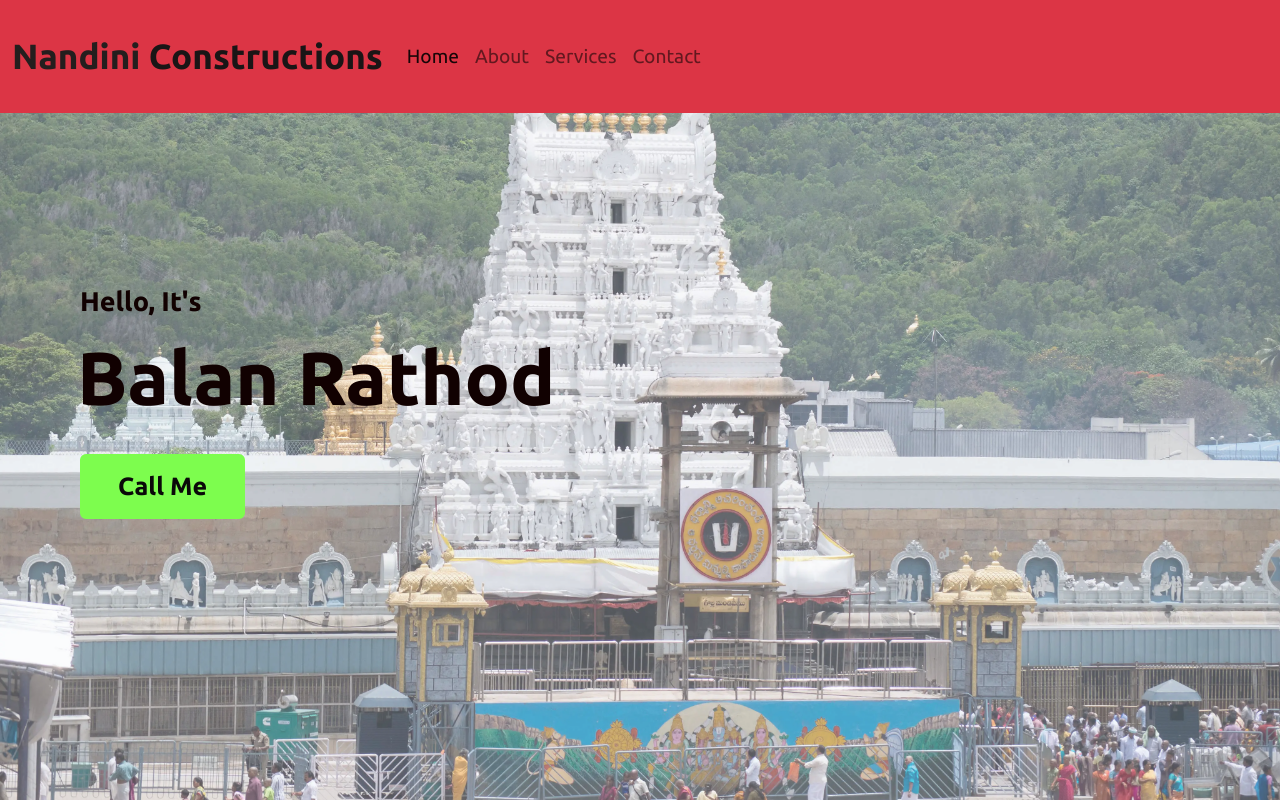
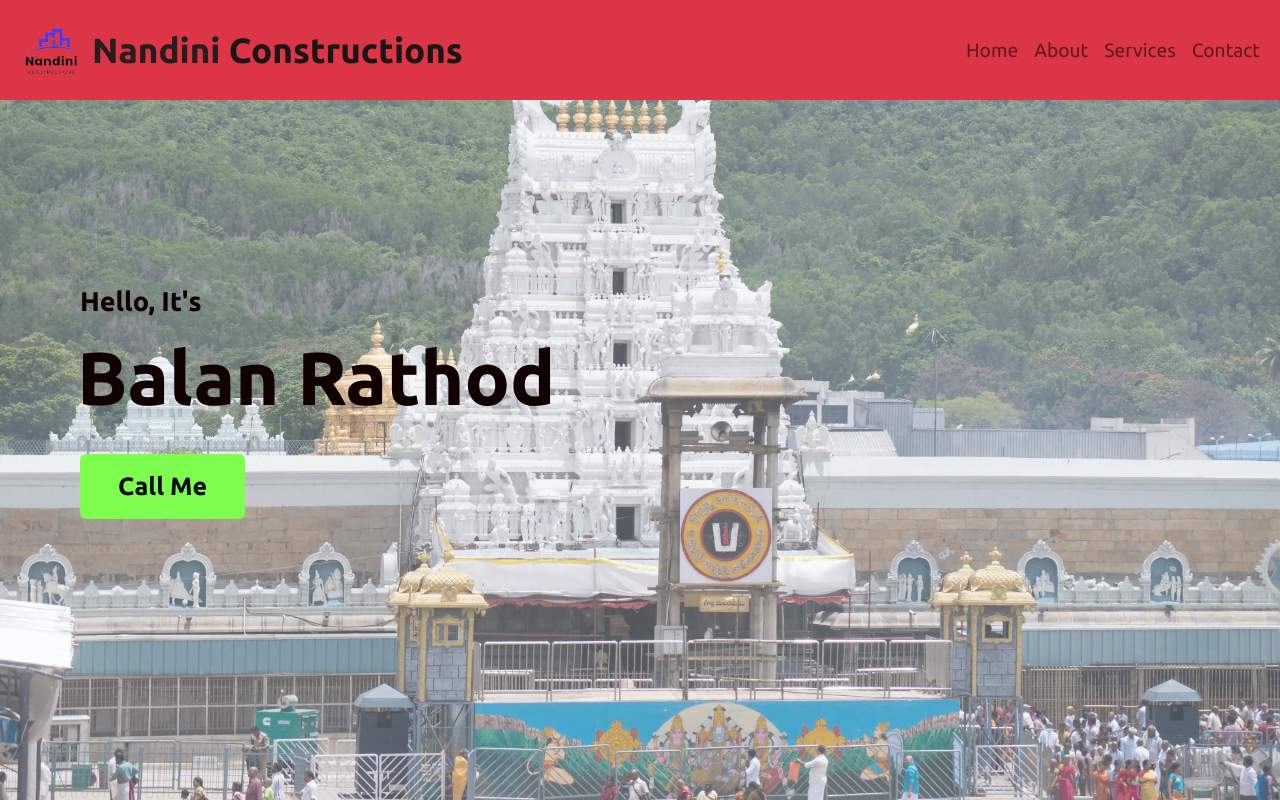
Before and after one commit to VAJRESH/construction_landing_page, a website: page index.html in a window 1280 px wide. Both pictures are taken after a click on the link "Home". Shown: the top 800 px of the page. Drawn offline with nearby package versions, Linux system fonts and the light colour scheme.

Commit message:
Feat: Add logo and issue fix
Made nav link render on left side
Added logo and favicon
Added event listner for closing the collapsible menu after click
fixed the service psedo class

```diff
--- a/css/style.css
+++ b/css/style.css
@@ -53,6 +53,7 @@
 }
 html {
   scroll-behavior: smooth;
+  cursor: default;
 }
 
 /* custom scroll bar */
@@ -126,7 +127,7 @@ section .title::after {
   transform: translateX(-50%);
 }
 
-@media screen and (max-width: 380px) {
+@media screen and (max-width: 450px) {
   section .title::after {
     width: 200px;
   }
@@ -137,7 +138,7 @@ section .title::after {
   position: fixed;
   width: 100%;
   z-index: 999;
-  padding: 30px 0;
+  padding: 10px 0;
   font-family: "Ubuntu", sans-serif;
   transition: all 0.3s ease;
 }
@@ -146,7 +147,7 @@ section .title::after {
   font-size: 1.2rem;
 }
 .navbar.sticky {
-  padding: 15px 0;
+  padding: 0px;
   background: crimson;
 }
 .navbar .max-width {
@@ -154,7 +155,25 @@ section .title::after {
   align-items: center;
   justify-content: space-between;
 }
+
+.brand-logo {
+  height: 70px;
+  width: 70px;
+  margin: auto 5px;
+}
+.brand-name {
+  display: none;
+}
+
 @media screen and (min-width: 600px) {
+  .brand-name {
+    display: inline-block;
+  }
+  .nav-link-container {
+    display: flex;
+    justify-content: end;
+    width: 100%;
+  }
   .navbar.sticky a {
     color: #fff;
   }
@@ -502,9 +521,13 @@ main {
   flex-wrap: wrap;
   justify-content: center;
   gap: 20px;
+  max-width: 700px;
 }
 .customer-carousel > div {
   min-width: 120px;
+}
+.customer-carousel p {
+  color: #111;
 }
 .customer-card {
   display: flex;
--- a/index.html
+++ b/index.html
@@ -17,6 +17,9 @@
     <meta name="author" content="Balan Rathod" />
 
     <title>Construction</title>
+
+    <!-- favicon -->
+    <link rel="shortcut icon" href="./images/favicon.png" type="image/x-icon" />
 
     <!-- google fonts -->
     <link rel="preconnect" href="https://fonts.gstatic.com" crossorigin />
@@ -74,8 +77,9 @@
     <nav class="navbar navbar-expand-lg navbar-light bg-danger">
       <div class="container-fluid">
         <span class="logo">
-          <a class="navbar-brand" href="#">
-            Nandini <span>Constructions</span>
+          <a class="navbar-brand d-flex align-items-center" href="#">
+            <img class="brand-logo" src="./images/logo.png" alt="Nandini" />
+            <div class="brand-name">Nandini <span>Constructions</span></div>
           </a>
         </span>
         <button
@@ -90,14 +94,15 @@
           <span class="navbar-toggler-icon"></span>
         </button>
         <div class="collapse navbar-collapse" id="navbarSupportedContent">
+          <div class="nav-link-container">
             <ul class="navbar-nav mb-2 mb-lg-0">
               <li class="nav-item">
-              <a class="nav-link active" aria-current="page" href="#home">
-                Home
-              </a>
+                <a class="nav-link" aria-current="page" href="#home"> Home </a>
               </li>
               <li class="nav-item">
-              <a class="nav-link" aria-current="page" href="#about">About</a>
+                <a class="nav-link" aria-current="page" href="#about">
+                  About
+                </a>
               </li>
               <li class="nav-item">
                 <a class="nav-link" aria-current="page" href="#services">
@@ -110,6 +115,7 @@
                 </a>
               </li>
             </ul>
+          </div>
         </div>
       </div>
     </nav>
@@ -151,7 +157,7 @@
     <!-- services -->
     <section class="services" id="services">
       <div class="max-width">
-        <h2 class="title">services</h2>
+        <h2 class="title">Services</h2>
         <h3 class="text-center">
           All Services related to Flooring are provided by Us.
         </h3>
@@ -230,7 +236,7 @@
       </div>
     </section>
 
-    <!-- reviews sections -->
+    <!-- customers sections -->
     <section class="container">
       <!-- title -->
       <div class="title">
@@ -238,7 +244,9 @@
         <div class="underline"></div>
       </div>
 
-      <div class="customer-carousel"></div>
+      <div
+        class="customer-carousel d-flex justify-content-center mx-auto"
+      ></div>
     </section>
 
     <!-- contact -->
@@ -249,8 +257,8 @@
           <div class="column left">
             <div class="text">Get in Touch</div>
             <p>
-              You can contact me by the given information below Thane(west)
-              Wagle Estate - 400604.
+              You can contact me by the given information below <br />
+              Thane(west) Wagle Estate - 400604.
             </p>
             <div class="icons">
               <div class="row">
--- a/js/script.js
+++ b/js/script.js
@@ -40,6 +40,7 @@ const customers = [
     img: "../images/nahar.png",
   },
 ];
+
 $(document).ready(function () {
   loadCustomers();
 
@@ -138,3 +139,14 @@ $("#emailForm").submit(function (e) {
     $(".send-email-btn").text("Send To Me");
   });
 });
+
+// navbar collapse close after click
+// https://stackoverflow.com/questions/42401606/how-to-hide-collapsible-bootstrap-navbar-on-click
+const navLinks = document.querySelectorAll(".nav-item");
+const menuToggle = document.getElementById("navbarSupportedContent");
+const bsCollapse = new bootstrap.Collapse(menuToggle);
+navLinks.forEach((l) => {
+  l.addEventListener("click", () => {
+    bsCollapse.toggle();
+  });
+});
```
Also changed, not shown: images/favicon.png (added), images/logo.png (added). Lines whose indentation alone changed are shown as unchanged.
